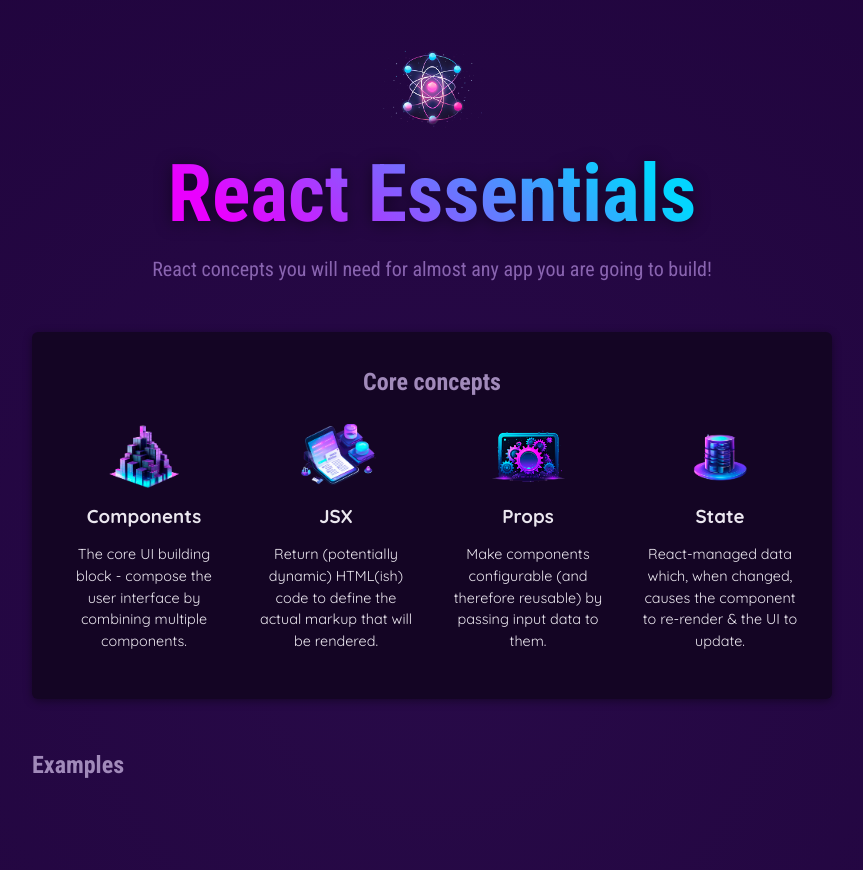
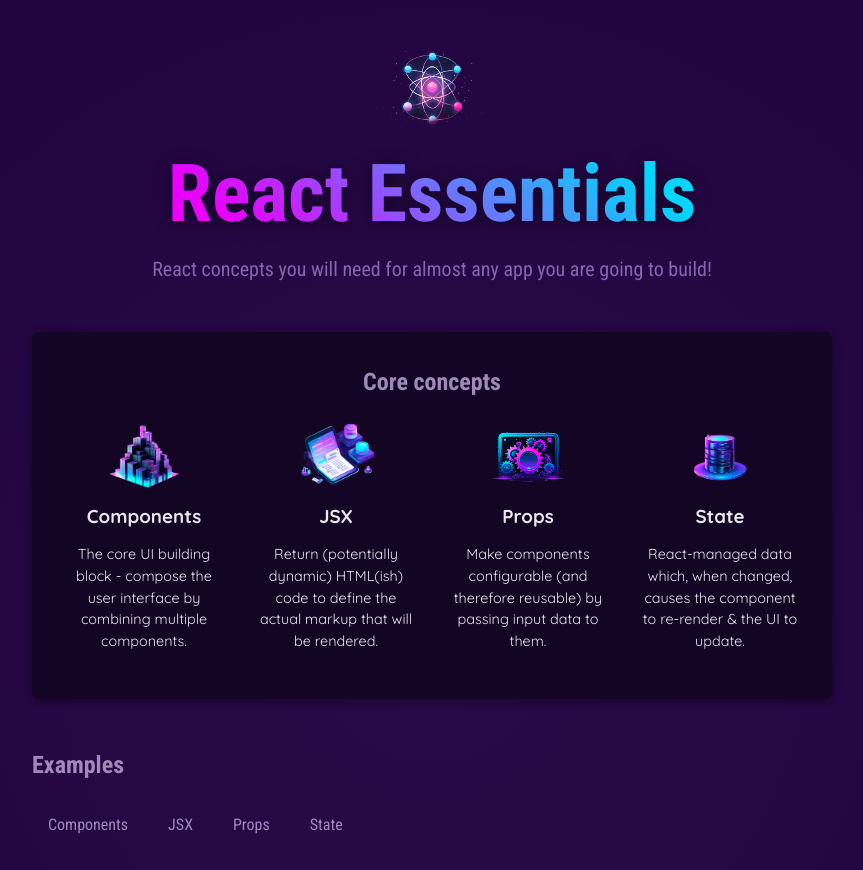
Before and after one commit to StingerSan/React-starting-project, a React (Vite) app: page / in a window 1280 px wide. Shown: the top 870 px of the page, without its empty margins (208-1071 px from the left). Built offline with nearby package versions, Linux system fonts and the light colour scheme.

Commit message:
Added 4 new button components using "Children Prop" approach

```diff
--- a/src/App.jsx
+++ b/src/App.jsx
@@ -1,6 +1,7 @@
 import { Header } from "./components/Header/Header.jsx";
 import { CORE_CONCEPTS } from "./data.js";
 import { CoreConcept } from "./components/CoreConcept.jsx";
+import TabButton from "./components/TabButton.jsx";
 
 function App() {
   return (
@@ -22,7 +23,12 @@
         </section>
         <section id="examples">
           <h2>Examples</h2>
-          <menu></menu>
+          <menu>
+            <TabButton>Components</TabButton>
+            <TabButton>JSX</TabButton>
+            <TabButton>Props</TabButton>
+            <TabButton>State</TabButton>
+          </menu>
         </section>
       </main>
     </div>
--- a/src/components/TabButton.jsx
+++ b/src/components/TabButton.jsx
@@ -0,0 +1,7 @@
+export default function TabButton(props) {
+  return (
+    <li>
+      <button>{props.children}</button>
+    </li>
+  );
+}
```
